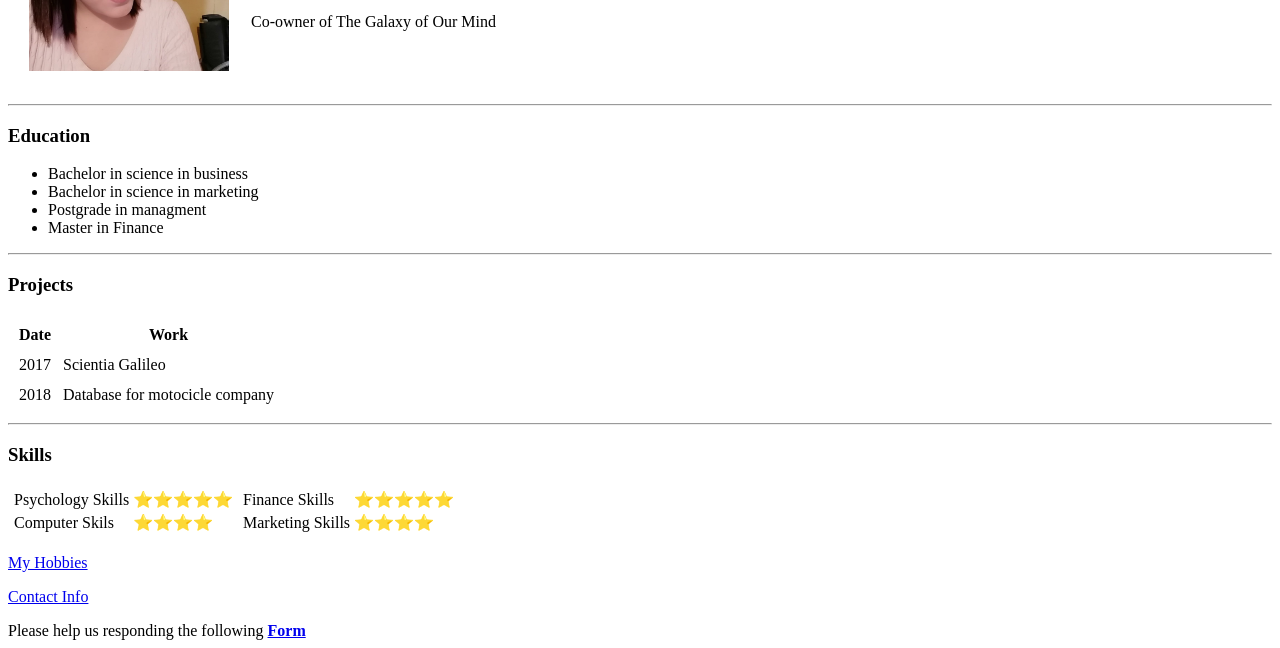
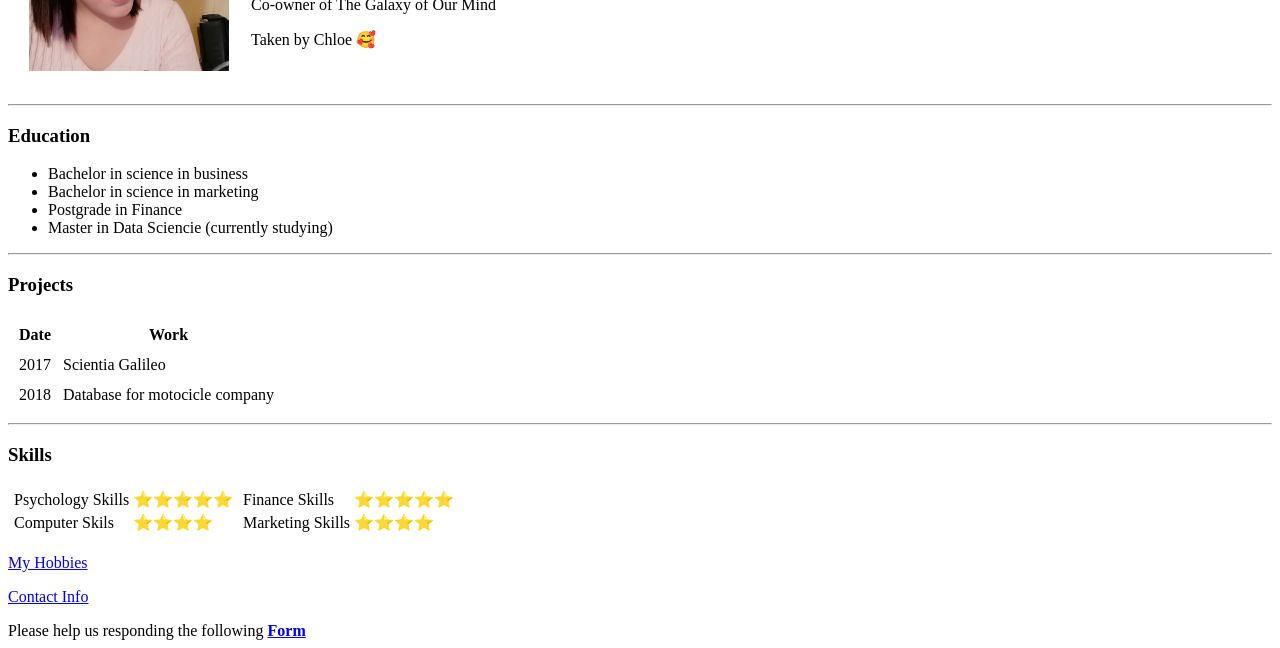
Before and after one commit to SofiatheObserver/SpiralOwner, a plain HTML site: page index.html in a window 1280 px wide. Shown: the part 158-806 px from the top of the page. Drawn offline with Linux system fonts and the light colour scheme.

Commit message:
Update index.html

```diff
--- a/index.html
+++ b/index.html
@@ -19,6 +19,7 @@ brower the read the file as a HTML document -->
         <!-- If we want to crop or circle an image then go to crop-circle.imageonline.co -->
         <p><em>Mental Health practitioner and <strong> <a href="https://www.galileo.edu/">Financial expert</a> </strong></i></em></p>
         <p>Co-owner of The Galaxy of Our Mind</p>
+        <p>Taken by Chloe 🥰</p>
       </td>
     </tr>
   </table>
@@ -27,8 +28,8 @@ brower the read the file as a HTML document -->
   <ul>
     <li>Bachelor in science in business</li>
     <li>Bachelor in science in marketing</li>
-    <li>Postgrade in managment</li>
-    <li>Master in Finance</li>
+    <li>Postgrade in Finance</li>
+    <li>Master in Data Sciencie (currently studying)</li>
   </ul>
   <hr>
   <h3>Projects</h3>
```
